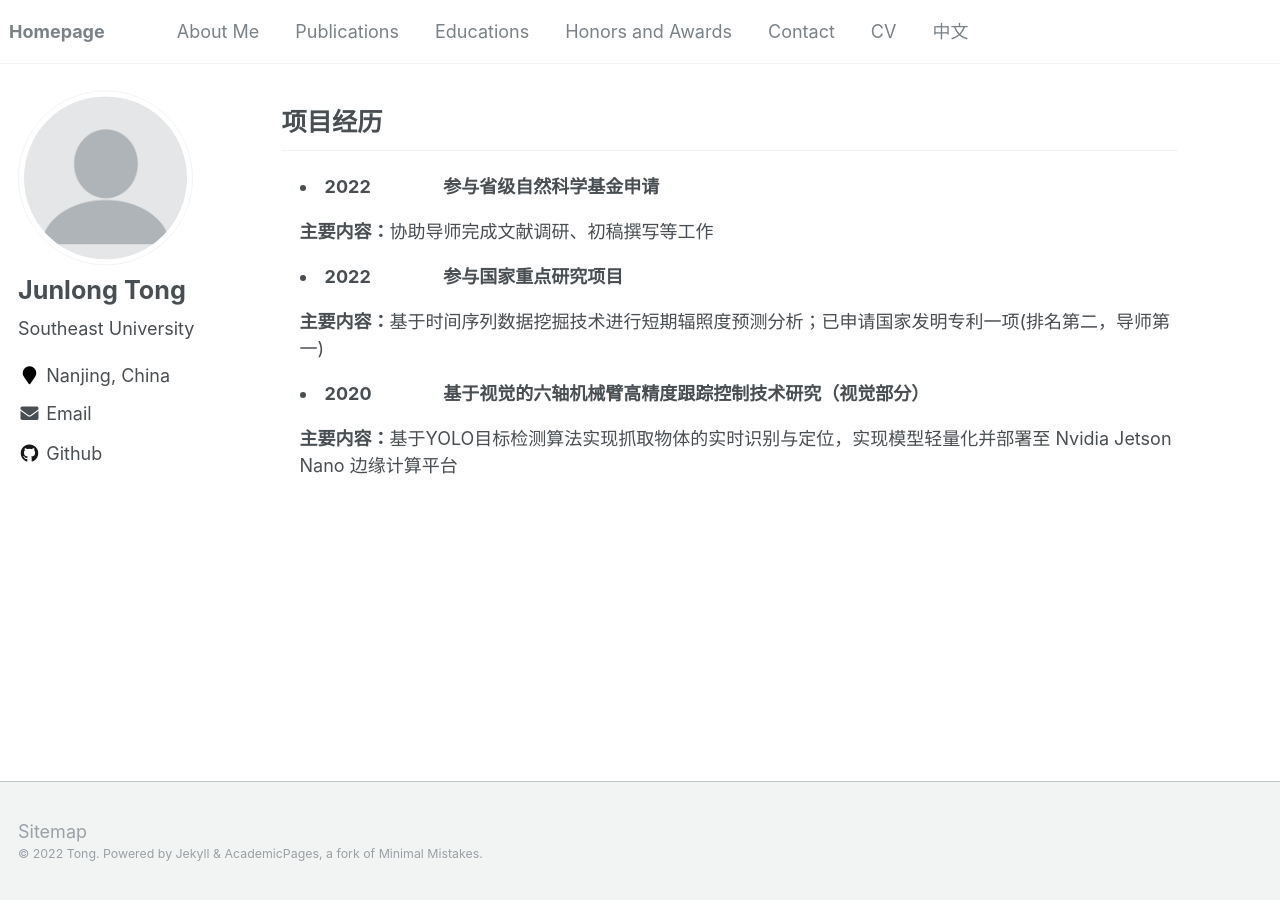
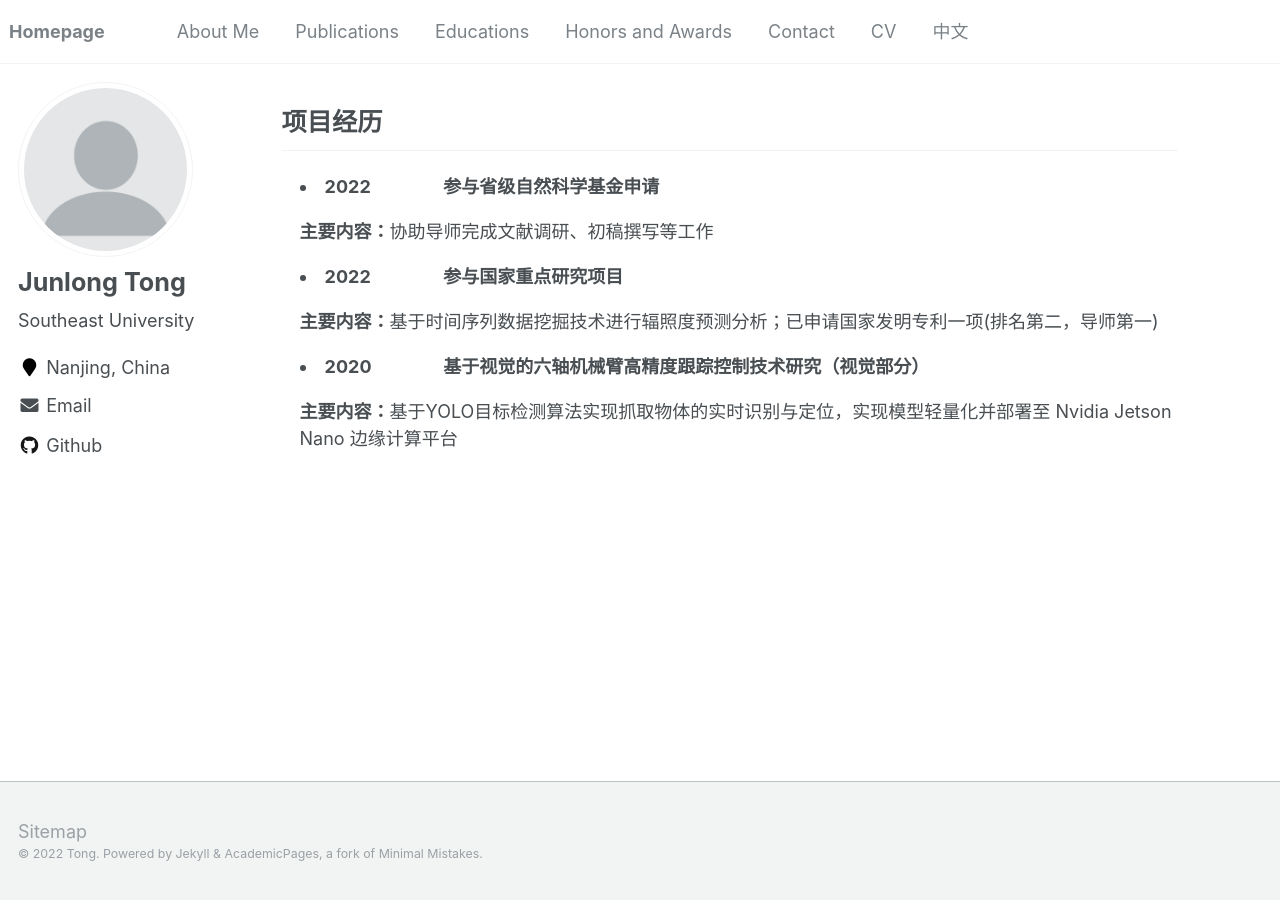
Before and after one commit to JL-tong/JL-tong.github.io, a Jekyll site: the page built from _pages/includes/Projects.md, in a window 1280 px wide. Built offline with Jekyll 4.4.1, drawn with Linux system fonts in a browser that asks for light colours; our own code applies the rules of GitHub Pages for plain Markdown files; comment, search, counter and statistics services are not loaded.

Commit message:
Update zh

```diff
--- a/_pages/includes/Projects.md
+++ b/_pages/includes/Projects.md
@@ -12,7 +12,7 @@
         <td><b>参与国家重点研究项目</b></td>
     </tr>
     <tr>
-        <td colspan=2><b> 主要内容：</b>基于时间序列数据挖掘技术进行短期辐照度预测分析；已申请国家发明专利一项(排名第二，导师第一)</td>
+        <td colspan=2><b> 主要内容：</b>基于时间序列数据挖掘技术进行辐照度预测分析；已申请国家发明专利一项(排名第二，导师第一)</td>
     </tr>
     <tr>
         <td><li><b> 2020</b></li></td>
```
